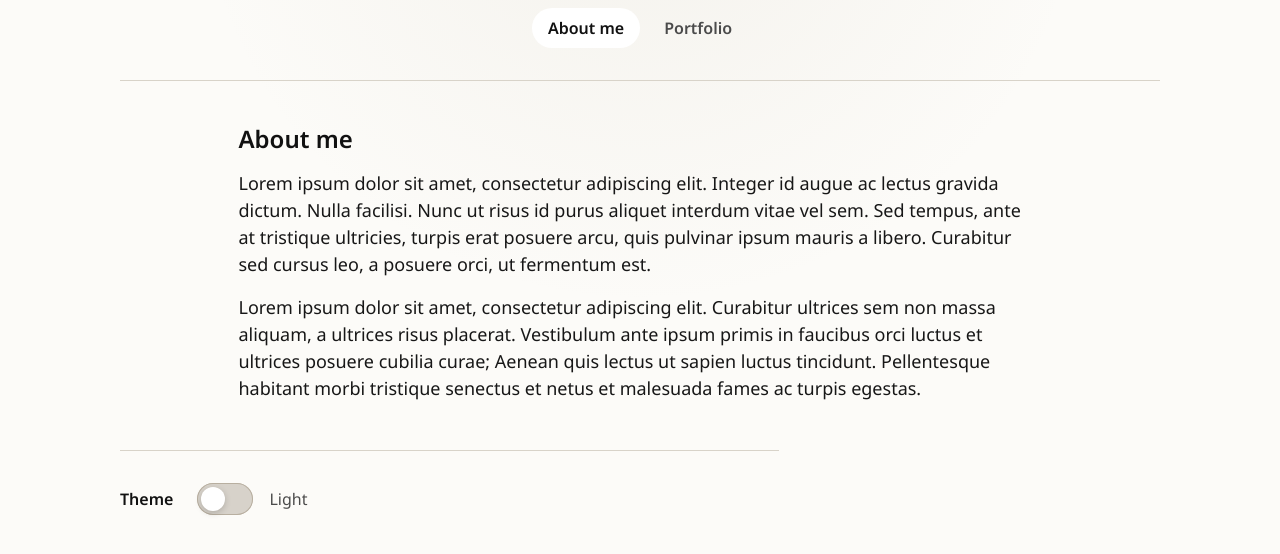
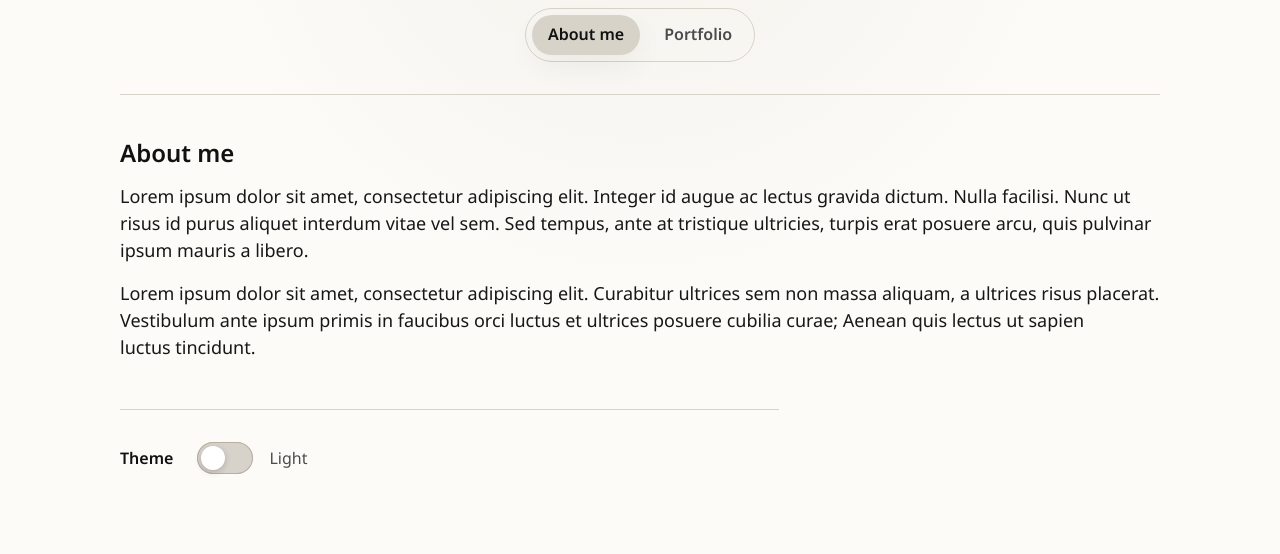
Before and after one commit to JeremyKalfus/JeremyKalfus, a website: page index.html in a window 1280 px wide. Shown: the part 144-698 px from the top of the page. Drawn offline with Linux system fonts and the light colour scheme; a web font is replaced by a local one.

Commit message:
Match homepage switcher to Figma

```diff
--- a/index.html
+++ b/index.html
@@ -61,8 +61,8 @@
             data-view-panel="about"
         >
             <h2>About me</h2>
-            <p>Lorem ipsum dolor sit amet, consectetur adipiscing elit. Integer id augue ac lectus gravida dictum. Nulla facilisi. Nunc ut risus id purus aliquet interdum vitae vel sem. Sed tempus, ante at tristique ultricies, turpis erat posuere arcu, quis pulvinar ipsum mauris a libero. Curabitur sed cursus leo, a posuere orci, ut fermentum est.</p>
-            <p>Lorem ipsum dolor sit amet, consectetur adipiscing elit. Curabitur ultrices sem non massa aliquam, a ultrices risus placerat. Vestibulum ante ipsum primis in faucibus orci luctus et ultrices posuere cubilia curae; Aenean quis lectus ut sapien luctus tincidunt. Pellentesque habitant morbi tristique senectus et netus et malesuada fames ac turpis egestas.</p>
+            <p>Lorem ipsum dolor sit amet, consectetur adipiscing elit. Integer id augue ac lectus gravida dictum. Nulla facilisi. Nunc ut risus id purus aliquet interdum vitae vel sem. Sed tempus, ante at tristique ultricies, turpis erat posuere arcu, quis pulvinar ipsum mauris a libero.</p>
+            <p>Lorem ipsum dolor sit amet, consectetur adipiscing elit. Curabitur ultrices sem non massa aliquam, a ultrices risus placerat. Vestibulum ante ipsum primis in faucibus orci luctus et ultrices posuere cubilia curae; Aenean quis lectus ut sapien luctus tincidunt.</p>
         </section>
 
         <div
--- a/styles.css
+++ b/styles.css
@@ -15,6 +15,9 @@
     --color-heading: #111111;
     --color-border: #d8d3c9;
     --color-border-strong: #b8afa0;
+    --color-switcher-border: #d8d3c9;
+    --color-switcher-selected: #d8d3c9;
+    --color-switcher-selected-text: #111111;
     --color-focus: #1d4ed8;
     --color-toggle: #525252;
 
@@ -55,6 +58,9 @@
     --color-heading: #ffffff;
     --color-border: #3b3832;
     --color-border-strong: #5a554d;
+    --color-switcher-border: #5a554d;
+    --color-switcher-selected: #d8d3c9;
+    --color-switcher-selected-text: #111111;
     --color-focus: #93c5fd;
     --color-toggle: #d9d4cc;
 
@@ -218,8 +224,8 @@ a {
     align-items: center;
     gap: var(--space-2xs);
     align-self: center;
-    padding: 0;
-    border: 0;
+    padding: 0.35rem;
+    border: 1px solid var(--color-switcher-border);
     border-radius: var(--radius-pill);
     background-color: transparent;
 }
@@ -240,8 +246,9 @@ a {
 }
 
 .view-tab[aria-selected="true"] {
-    color: var(--color-heading);
-    background-color: var(--color-surface);
+    color: var(--color-switcher-selected-text);
+    background-color: var(--color-switcher-selected);
+    box-shadow: var(--shadow-card);
 }
 
 .view-tab:focus-visible {
@@ -261,8 +268,8 @@ a {
     display: flex;
     flex-direction: column;
     gap: var(--space-sm);
-    width: min(100%, 78ch);
-    margin: 0 auto;
+    width: 100%;
+    margin: 0;
 }
 
 .about-panel h2 {
@@ -276,6 +283,8 @@ a {
     color: var(--color-text);
     font-size: var(--font-size-body);
     line-height: var(--line-height-body);
+    max-width: none;
+    text-wrap: pretty;
 }
 
 .portfolio-panel {
```
